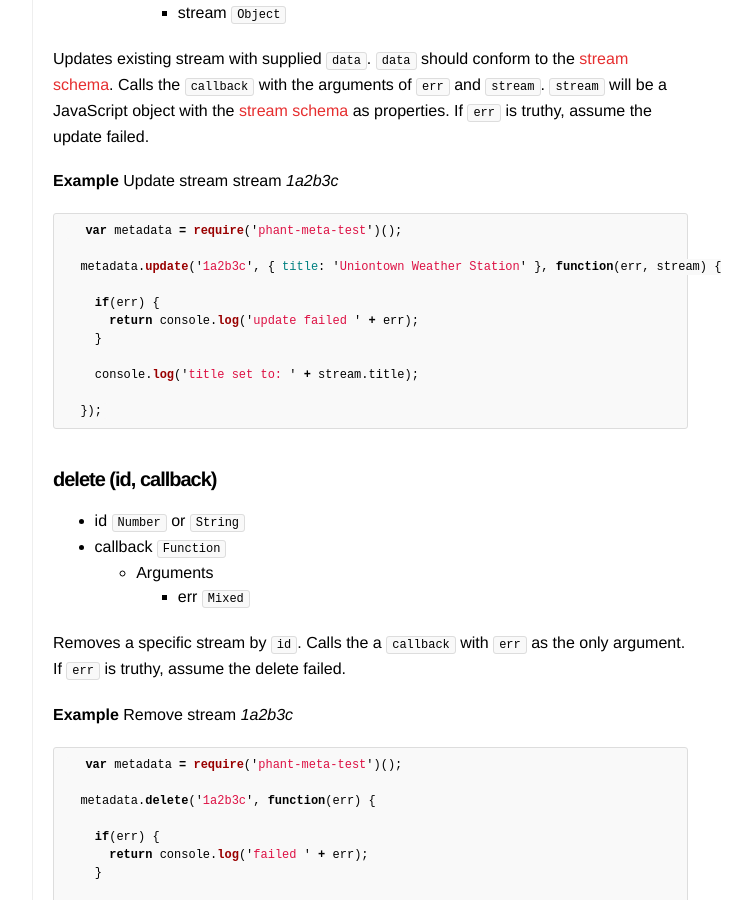
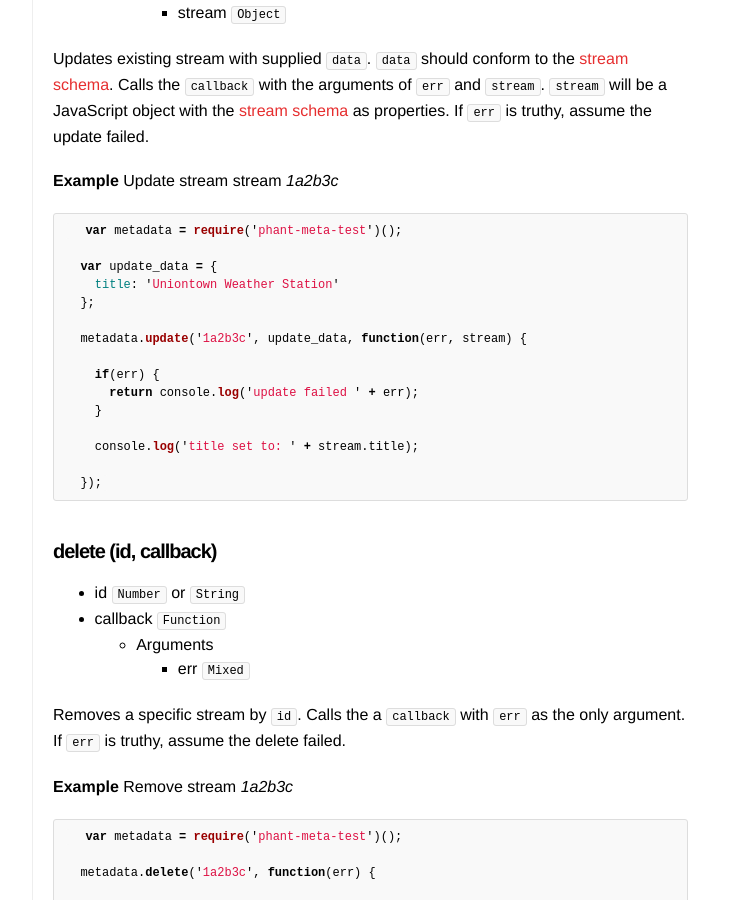
Before and after one commit to sparkfun/phant-docs, a Jekyll site: the page built from api/metadata.md, in a window 1280 px wide and 900 px high, scrolled down 5877 px. Shown: the whole window, without its empty margins (351-1103 px from the left). Built offline with Jekyll 4.4.1, drawn with Linux system fonts in a browser that asks for light colours.

Commit message:
make metadata update example a little easier to read

```diff
--- a/api/metadata.md
+++ b/api/metadata.md
@@ -259,7 +259,11 @@ Calls the `callback` with the arguments of `err` and `stream`. `stream` will be
 
   var metadata = require('phant-meta-test')();
 
-  metadata.update('1a2b3c', { title: 'Uniontown Weather Station' }, function(err, stream) {
+  var update_data = {
+    title: 'Uniontown Weather Station'
+  };
+
+  metadata.update('1a2b3c', update_data, function(err, stream) {
 
     if(err) {
       return console.log('update failed ' + err);
```
